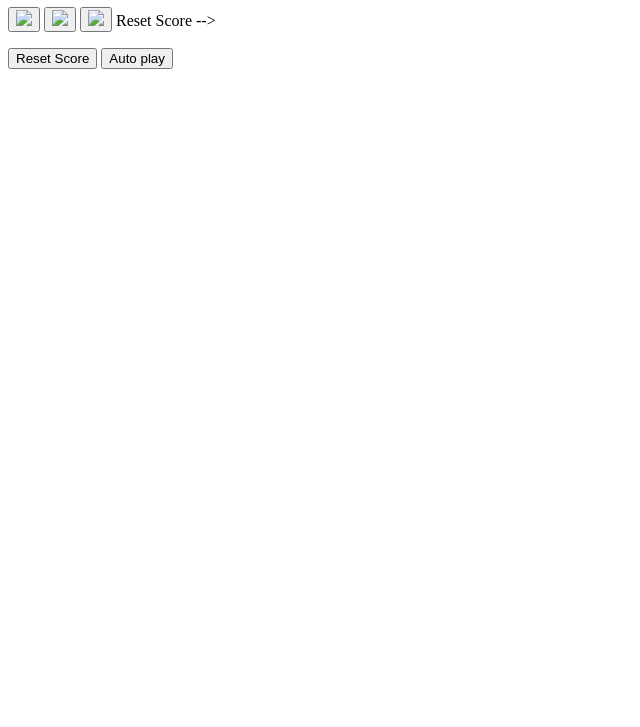
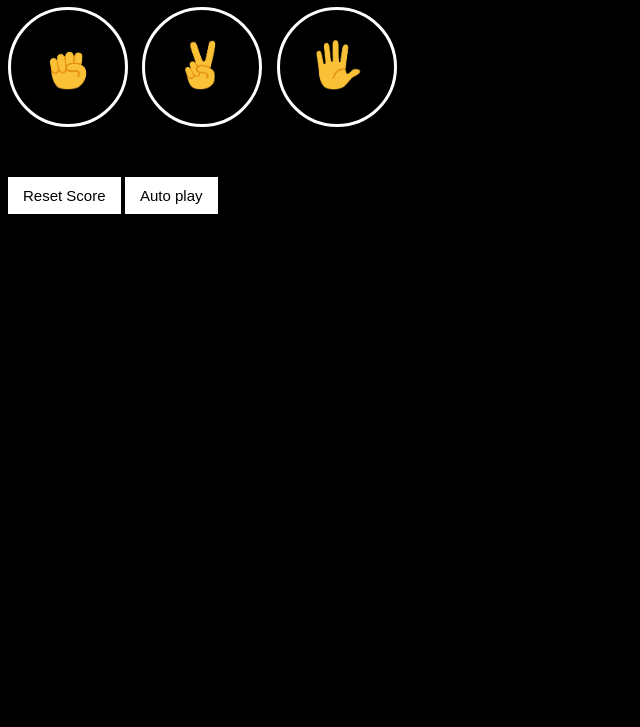
Before and after one commit to ajithkumars1609/roc, a plain HTML site: page index.html in a window 1280 px wide. Shown: the part 73-800 px from the top of the page, without its empty margins (0-640 px from the left). Drawn offline with Linux system fonts and the light colour scheme; the site is published under a folder, as on GitHub Pages, so addresses that start at the root find nothing.

Commit message:
flxed the problems

```diff
--- a/index.html
+++ b/index.html
@@ -6,9 +6,8 @@
     <meta charset="UTF-8" />
     <meta name="viewport" content="width=device-width, initial-scale=1.0" />
     <title>Rock scissor and Paper Game</title>
-    <link rel="stylesheet" href="/styles/rock-paper-scissor.css" />
+    <link rel="stylesheet" href="styles/rock-paper-scissor.css">
   </head>
-
   <body>
     <!--Start create the Rock Scissor and Paper-->
     <h1 class="header">Rock Scissor and Paper</h1>
@@ -16,17 +15,17 @@
     <button
       class="move-button js-rock-button"
     >
-      <img src="/images/rock-emoji.png" class="move-icon" />
+      <img src="images/rock-emoji.png" class="move-icon" />
     </button>
     <button
       class="move-button js-scissor-button"
     >
-      <img src="/images/scissor-emoji.png" class="move-icon" />
+      <img src="images/scissor-emoji.png" class="move-icon" />
     </button>
     <button
       class="move-button js-paper-button"
     >
-      <img src="/images/paper-emoji.png" class="move-icon" />
+      <img src="images/paper-emoji.png" class="move-icon" />
     </button>
       Reset Score
     </button> -->
@@ -40,6 +39,6 @@
     <button class="auto-play-button js-auto-play-button">Auto play</button>
     <p class="js-reset-score-confirmation reset-confirm"></p>
     <!--buttons Endt-->
-    <script src="/scripts/rock-paper-scissor.js"></script>
+    <script src="scripts/rock-paper-scissor.js"></script>
   </body>
 </html>
--- a/scripts/rock-paper-scissor.js
+++ b/scripts/rock-paper-scissor.js
@@ -59,7 +59,7 @@ function playGame(playMove) {
   //check win or tie loos in score mark //
   localStorage.setItem("score", JSON.stringify(score));
   const moveElement = document.querySelector(".js-display-move");
-  moveElement.innerHTML = `You <img src= "/images/${playMove}-emoji.png"/ class ="move-icon">  <img src= "/images/${computerMove}-emoji.png"/ class ="move-icon"> Computer`;
+  moveElement.innerHTML = `You <img src= "images/${playMove}-emoji.png"/ class ="move-icon">  <img src= "images/${computerMove}-emoji.png"/ class ="move-icon"> Computer`;
   const resultElement = document.querySelector(".js-display-result");
   resultElement.innerHTML = `${result}`;
   const scoreElement = document.querySelector(".js-display-score");
```
